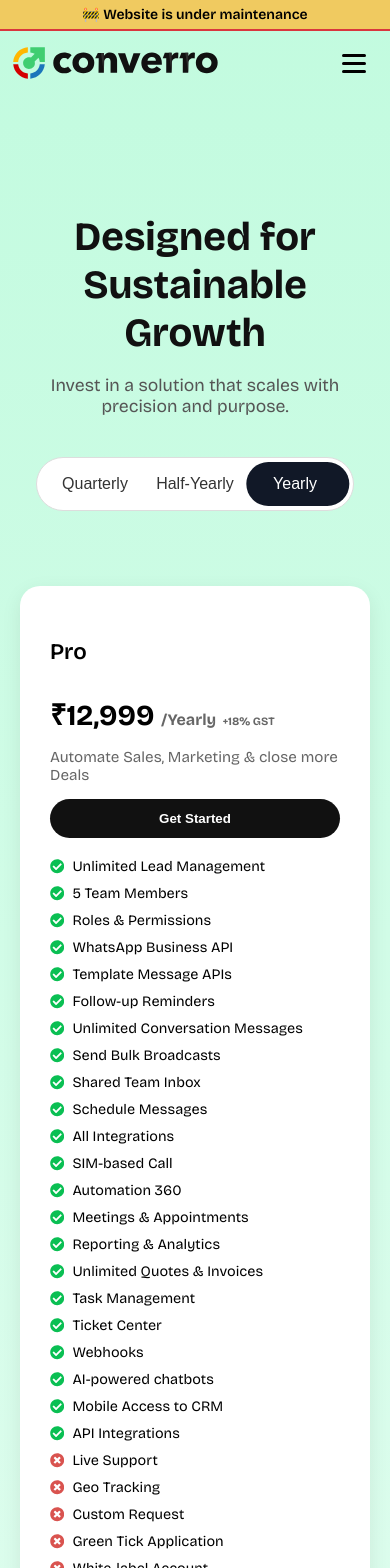
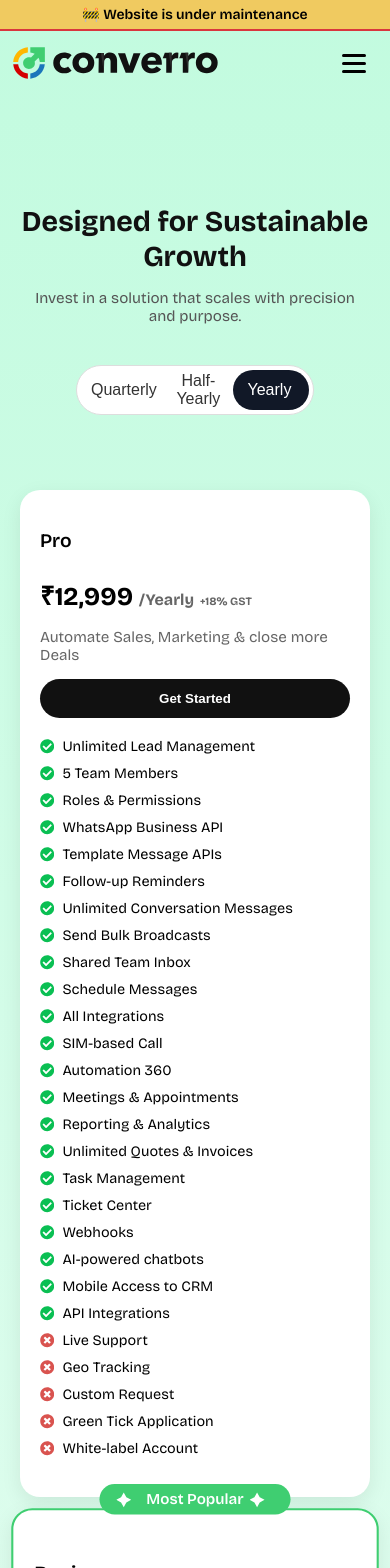
Before and after one commit to IsHa2507/converro, a React (Create React App) app: page /pricing in a window 390 px wide. Shown: the top 1568 px of the page. Built offline with nearby package versions, Linux system fonts and the light colour scheme.

Commit message:
pricing page

```diff
--- a/src/components/AddOns.css
+++ b/src/components/AddOns.css
@@ -1,3 +1,6 @@
+/* ============================= */
+/*   Add-ons Container           */
+/* ============================= */
 .addons-container {
   max-width: 1100px;
   margin: 40px auto;
@@ -11,18 +14,22 @@
   border: 0.5px solid #3fce71;
 }
 
+/* ============================= */
+/*   Heading                     */
+/* ============================= */
 .addons-heading {
   font-size: 36px;
   font-weight: 700;
   margin-bottom: 20px;
   color: #111;
   line-height: 1.6;
-
-  /* Line below heading */
   border-bottom: 1px solid #eee;
   padding-bottom: 12px;
 }
 
+/* ============================= */
+/*   Add-ons List & Card         */
+/* ============================= */
 .addons-list {
   display: flex;
   flex-direction: column;
@@ -32,9 +39,10 @@
 .addon-card {
   display: flex;
   justify-content: space-between;
-  align-items: center;   /* ✅ keeps price centered with description */
+  align-items: center;  /* ✅ price stays vertically centered */
   border-top: 1px solid #eee;
   padding: 18px 0;
+  gap: 20px; /* ✅ prevents overlap */
 }
 
 .addon-card:first-child {
@@ -60,6 +68,9 @@
   max-width: 700px;
 }
 
+/* ============================= */
+/*   Price Pill                  */
+/* ============================= */
 .addon-price {
   background: #000;
   color: #fff;
@@ -70,12 +81,48 @@
   min-width: 120px;
   text-align: center;
   transition: all 0.3s ease;
-
-  /* ✅ gives a little breathing space so it aligns visually */
   margin-top: 6px;
 }
-
 .addon-price:hover {
   background: #3fce71;
   color: #000;
 }
+
+/* ============================= */
+/*   Responsive Design           */
+/* ============================= */
+
+/* ✅ Tablet (≤768px) */
+@media (max-width: 768px) {
+  .addons-heading {
+    font-size: 28px;
+  }
+  .addon-card {
+    flex-direction: column; /* ✅ stack content */
+    align-items: flex-start;
+  }
+  .addon-content {
+    max-width: 100%;
+  }
+  .addon-price {
+    align-self: flex-start; /* ✅ button left-aligned */
+    margin-top: 12px;
+  }
+}
+
+/* ✅ Mobile (≤480px) */
+@media (max-width: 480px) {
+  .addons-heading {
+    font-size: 24px;
+  }
+  .addon-title {
+    font-size: 18px;
+  }
+  .addon-description {
+    font-size: 13px;
+  }
+  .addon-price {
+    width: 100%; /* ✅ full width button */
+    text-align: center;
+  }
+}
--- a/src/components/Pricing.css
+++ b/src/components/Pricing.css
@@ -1,12 +1,13 @@
+/* ============================= */
+/*   Pricing Section Base        */
+/* ============================= */
 .pricing-section {
   text-align: center;
   padding: 180px 20px 80px 20px;
-
   background: linear-gradient(
     0deg,
     rgba(255, 255, 255, 1) 0%,
     rgba(194, 251, 223, 1) 100%
-
   );
   max-width: 100%;
 }
@@ -23,6 +24,10 @@
   color: #555;
   margin-bottom: 40px;
 }
+
+/* ============================= */
+/*   Billing Toggle              */
+/* ============================= */
 .billing-toggle {
   display: inline-flex;
   background: #fff;
@@ -33,11 +38,11 @@
   overflow: hidden;
   border: 1px solid #ddd;
   width: 300px;
-  height:36px;/* ✅ set a fixed total width (adjust as needed) */
+  height: 36px;
 }
 
 .billing-toggle button {
-  flex: 1;                  /* ✅ equal size for all buttons */
+  flex: 1;
   border: none;
   background: transparent;
   border-radius: 50px;
@@ -60,7 +65,7 @@
   top: 4px;
   bottom: 4px;
   left: 4px;
-  width: calc((100% - 8px) / 3); /* ✅ equal width for 3 buttons */
+  width: calc((100% - 8px) / 3);
   border-radius: 50px;
   background: #111827;
   transition: transform 0.4s ease;
@@ -77,14 +82,15 @@
   transform: translateX(200%);
 }
 
-
-
+/* ============================= */
+/*   Pricing Cards               */
+/* ============================= */
 .pricing-cards {
   display: flex;
+  flex-wrap: wrap;
+  justify-content: center;
+  gap: 30px; /* ✅ increased default gap */
   padding-top: 25px;
-  gap: 25px;
-  justify-content: center;
-  flex-wrap: wrap;
 }
 
 .pricing-card {
@@ -92,7 +98,8 @@
   border-radius: 20px;
   box-shadow: 0 6px 20px rgba(0, 0, 0, 0.08);
   padding: 30px;
-  width: 300px;
+  flex: 1 1 300px;   /* ✅ flexible, min 300px */
+  max-width: 360px;  /* ✅ prevents oversized cards */
   text-align: left;
   position: relative;
   transition: transform 0.3s ease;
@@ -103,31 +110,20 @@
 }
 
 .pricing-card.highlighted {
-  background-color: rgb(255, 255, 255);
+  background-color: #fff;
   border: 2px solid #3fce71;
-  border-radius: 20px;
   transform: scale(1.05);
   transition: transform 0.3s ease;
-  /* animation: glowBorder 2s infinite alternate; */
 }
 .pricing-card.highlighted:hover {
   transform: scale(1.05) translateY(-8px);
 }
 
-/* Border Glow Animation */
-@keyframes glowBorder {
-  0% {
-    box-shadow: 0 0 8px #5ecf86, 0 0 12px #5ecf86;
-  }
-  100% {
-    box-shadow: 0 0 20px #5ecf86, 0 0 20px #5ecf86;
-  }
-}
-
-
-
+/* ============================= */
+/*   Badge                       */
+/* ============================= */
 .badgeP {
-    position: relative;
+  position: relative;
   top: -45px;
   left: 50%;
   transform: translateX(-50%);
@@ -137,26 +133,27 @@
   font-weight: 600;
   margin-bottom: -20px;
   padding: 6px 16px;
-  border-radius: 9999px; /* pill shape */
-  /* border: 2px solid #2fa95b; */
+  border-radius: 9999px;
   display: flex;
   align-items: center;
   justify-content: center;
-  gap: 6px; /* spacing between images and text */
+  gap: 6px;
   white-space: nowrap;
   z-index: 5;
   max-width: 150px;
 }
 .badgeP .icon {
-  width: 16px;  /* adjust size */
+  width: 16px;
   height: 16px;
 }
 
+/* ============================= */
+/*   Card Content                */
+/* ============================= */
 .plan-name {
   font-size: 1.4rem;
   font-weight: 600;
   margin-bottom: 10px;
-
 }
 
 .price {
@@ -169,22 +166,20 @@
   font-size: 1rem;
   color: #666;
 }
-.txt{
+.txt {
   font-size: 0.7rem;
-  color:#666;
+  color: #666;
 }
 .desc {
   font-size: 0.95rem;
   color: #666;
-  margin-bottom: 15px; /* reduced since button comes next */
+  margin-bottom: 15px;
 }
-
 
 .features {
   list-style: none;
-  margin: 0;
   padding: 0;
-  margin-bottom: 20px;
+  margin: 0 0 20px 0;
 }
 
 .features li {
@@ -206,6 +201,9 @@
   color: #d9534f;
 }
 
+/* ============================= */
+/*   Button                      */
+/* ============================= */
 .btn {
   width: 100%;
   padding: 12px;
@@ -215,7 +213,6 @@
   color: #fff;
   font-weight: 600;
   cursor: pointer;
-
   margin-bottom: 20px;
   transition: all 0.3s ease;
 }
@@ -224,3 +221,73 @@
   background: #3fce71;
   color: black;
 }
+
+/* ============================= */
+/*   Responsive Design           */
+/* ============================= */
+
+/* ✅ Laptop (≤1200px) */
+@media (max-width: 1200px) {
+  .section-title {
+    font-size: 2.2rem;
+  }
+  .pricing-cards {
+    gap: 25px;
+  }
+  .pricing-card {
+    flex: 1 1 45%; /* two cards per row */
+    max-width: 48%;
+  }
+}
+
+/* ✅ Tablet (≤768px) */
+@media (max-width: 768px) {
+  .section-title {
+    font-size: 2rem;
+  }
+  .section-subtitle {
+    font-size: 1rem;
+  }
+  .billing-toggle {
+    width: 260px;
+    height: 34px;
+  }
+  .pricing-cards {
+    flex-direction: column;
+    align-items: center;
+    gap: 32px; /* ✅ extra gap to avoid overlap */
+  }
+  .pricing-card {
+    flex: 1 1 100%; /* single column */
+    max-width: 90%;
+  }
+}
+
+/* ✅ Mobile (≤480px) */
+@media (max-width: 480px) {
+  .section-title {
+    font-size: 1.8rem;
+  }
+  .section-subtitle {
+    font-size: 0.95rem;
+  }
+  .billing-toggle {
+    width: 220px;
+    height: 32px;
+  }
+  .pricing-cards {
+    flex-direction: column;
+    gap: 36px; /* ✅ more spacing for stacked cards */
+  }
+  .pricing-card {
+    flex: 1 1 100%;
+    max-width: 100%;
+    padding: 20px;
+  }
+  .plan-name {
+    font-size: 1.2rem;
+  }
+  .price {
+    font-size: 1.6rem;
+  }
+}
```
